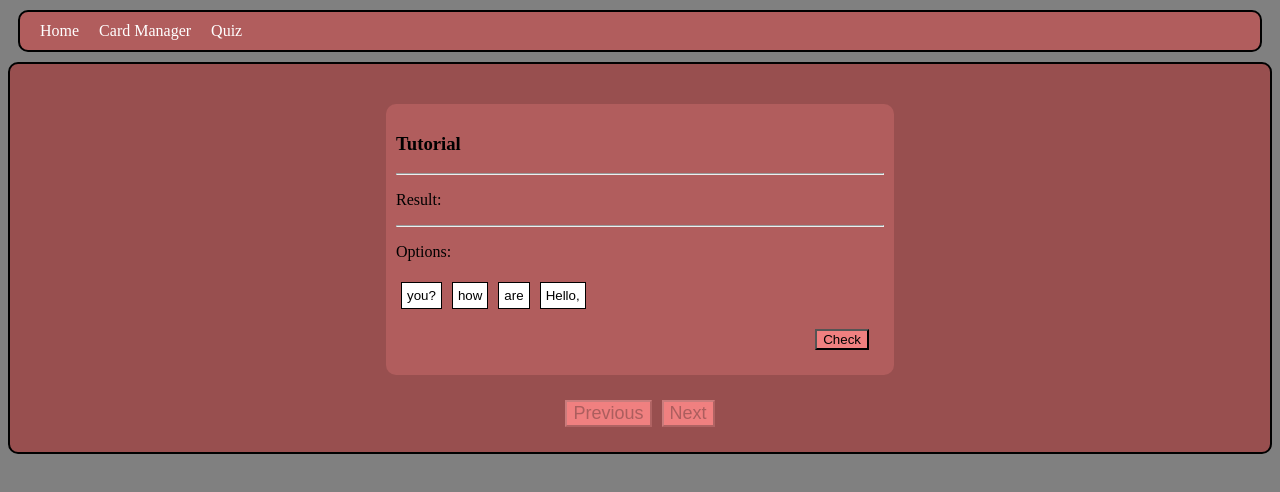
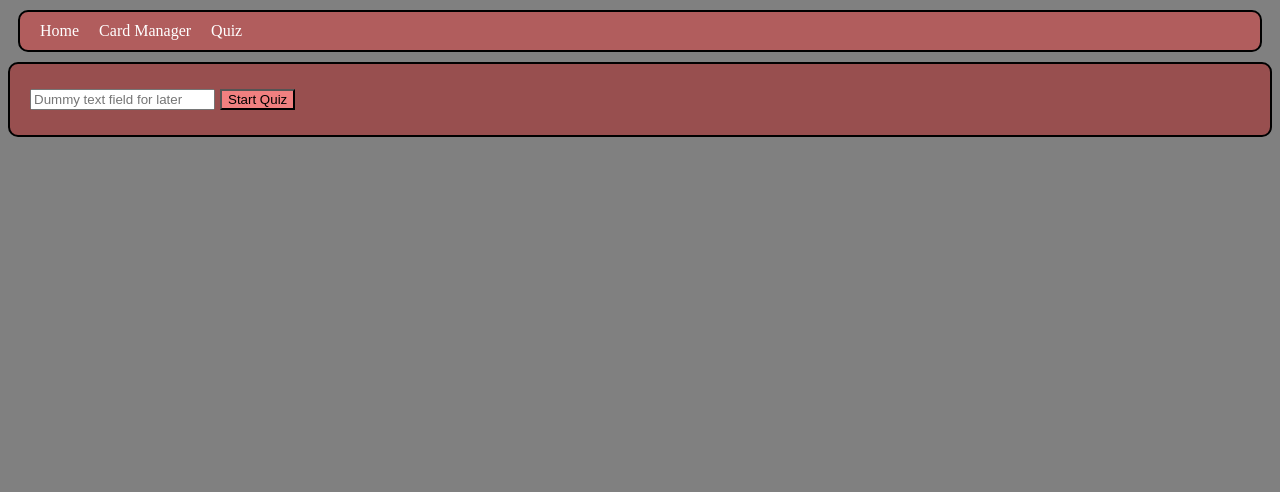
Before and after one commit to Vratislavberry/ReactCardsApp, a React (Vite) app: page /quiz in a window 1280 px wide. Shown: the top 492 px of the page. Built offline with nearby package versions, Linux system fonts and the light colour scheme.

Commit message:
Add FormQuizSetup basic functionality. Rename FormSetupQuiz to FormQuizSetup. Stop of unnecessary logging

```diff
--- /dev/null
+++ b/src/components/FormQuizSetup.jsx
@@ -0,0 +1,13 @@
+import React from "react";
+
+function FormSetupQuiz(props) {
+    return (<div>
+        <form>
+            <input type="text" placeholder="Dummy text field for later"/>
+            <button type="button" onClick={() => {props.onSubmit({start: true})}}>Start Quiz</button>
+        </form>
+    </div>) // create form to setup quiz, connect with Quiz.jsx,
+                         // start quiz only on form submit
+}
+
+export default FormSetupQuiz;
--- a/src/components/QuizUI.jsx
+++ b/src/components/QuizUI.jsx
@@ -1,5 +1,6 @@
 import React from "react";
 import SplitCard from "./SplitCard";
+import FormQuizSetup from "./FormQuizSetup";
 
 function QuizUI(props) {
   const [splitCards, setSplitCards] = React.useState(() => {
@@ -17,20 +18,30 @@ function QuizUI(props) {
   // update splitCards in QuizUI (not in local storage) whenever it changes
   // (update when a cardSegment is checked, checked button is clicked, add a state saying whether a card
   // is correctly answered, incorrectly answered, not answered, or not visited)
-  //
+  const [QuizSetupData, setQuizSetupData] = React.useState({});
+
+  function handleQuizSetup(data) {
+    setQuizSetupData({ ...data });
+  }
 
   function updateSplitCards(SplitCardSegments, SplitCardState) {
     setSplitCards((prevCards) => {
       return prevCards.map((card, index) => {
         if (index === currentCardIndex) {
-          return {...card,  segments: [...SplitCardSegments], state: SplitCardState};
+          return {
+            ...card,
+            segments: [...SplitCardSegments],
+            state: SplitCardState,
+          };
         }
         return card;
       });
     });
   }
+
+  function SplitCardUI() {
     return (
-    <div className="quiz-ui">
+      <div id="splitCardUI">
         <div style={{ display: "flex", justifyContent: "center" }}>
           <SplitCard
             className={"splitCardFull"}
@@ -64,4 +75,11 @@ function QuizUI(props) {
     );
   }
 
+  return (
+    <div className="quiz-ui">
+      {QuizSetupData.start ? SplitCardUI() : <FormQuizSetup onSubmit={handleQuizSetup} />}
+    </div>
+  );
+}
+
 export default QuizUI;
--- a/src/pages/CardManager.jsx
+++ b/src/pages/CardManager.jsx
@@ -17,7 +17,6 @@ function CardManager() {
 
   React.useEffect(() => {
     window.localStorage.setItem("MY_SPLIT_CARDS", JSON.stringify(splitCards));
-    console.log(splitCards);
   }, [splitCards]);
 
   function addSplitCard(newCard) {
```
Also changed, not shown: src/components/FormSetupQuiz.jsx (deleted, +0 -8 lines). Lines whose indentation alone changed are shown as unchanged.
